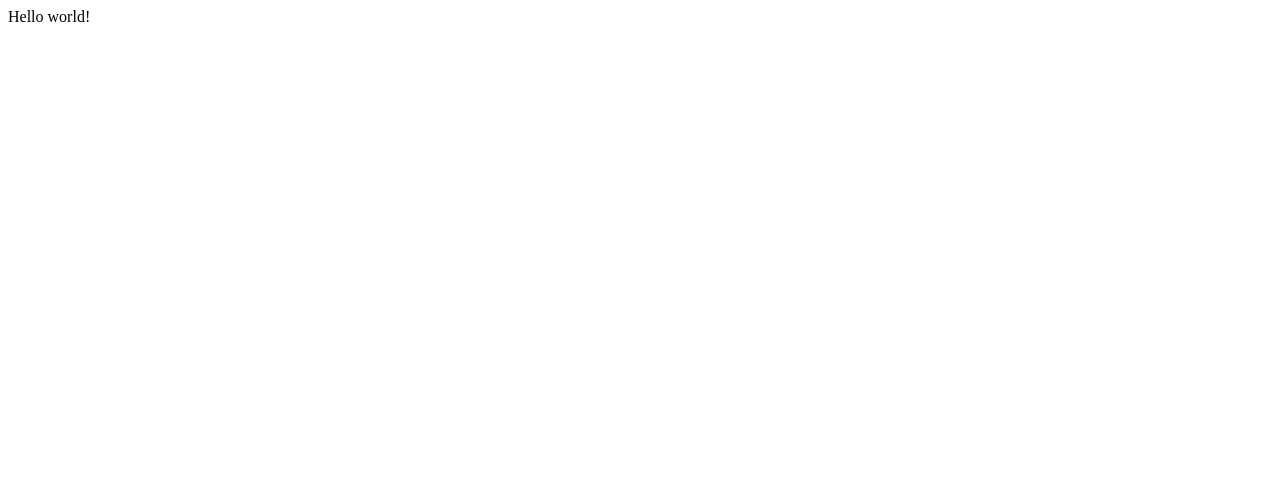
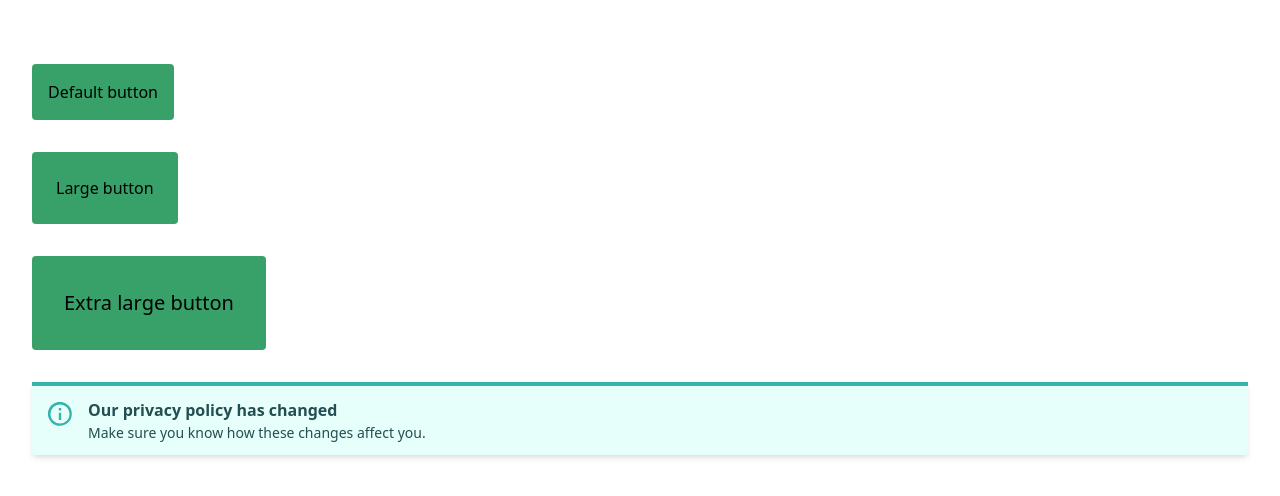
Before and after one commit to jeroentiggelman/gatsby-tailwind-css, a Gatsby site: page / in a window 1280 px wide. Built offline with nearby package versions, Linux system fonts and the light colour scheme; Gatsby itself is replaced by a stand-in of ours.

Commit message:
installed tailwind css and css purge

```diff
--- /dev/null
+++ b/gatsby-browser.js
@@ -0,0 +1 @@
+import "./src/styles/tailwind.css"
--- a/gatsby-config.js
+++ b/gatsby-config.js
@@ -6,5 +6,20 @@
 
 module.exports = {
   /* Your site config here */
-  plugins: [],
+  plugins: [
+    {
+      resolve: `gatsby-plugin-postcss`,
+      options: {
+        postCssPlugins: [require("tailwindcss")],
+      },
+    },
+    {
+      resolve: `gatsby-plugin-purgecss`,
+      options: {
+        printRejected: false,
+        develop: false,
+        tailwind: true,
+      },
+    },
+  ],
 }
--- a/package.json
+++ b/package.json
@@ -15,8 +15,11 @@
   },
   "dependencies": {
     "gatsby": "^2.22.15",
+    "gatsby-plugin-postcss": "^2.3.3",
+    "gatsby-plugin-purgecss": "^5.0.0",
     "react": "^16.12.0",
-    "react-dom": "^16.12.0"
+    "react-dom": "^16.12.0",
+    "tailwindcss": "^1.4.6"
   },
   "devDependencies": {
     "prettier": "2.0.5"
--- /dev/null
+++ b/src/components/Button.js
@@ -0,0 +1,23 @@
+import React from "react"
+
+const sizes = {
+  default: `py-4 px-4`,
+  lg: `py-6 px-6`,
+  xl: `py-8 px-8 text-xl`,
+}
+
+const Button = ({ children, size, className = "" }) => {
+  return (
+    <button
+      className={`
+    ${sizes[size] || sizes.default}
+    ${className}
+    bg-green-600 hover:bg-green-700 rounded text-white"
+    `}
+    >
+      {children}
+    </button>
+  )
+}
+
+export default Button
--- a/src/pages/index.js
+++ b/src/pages/index.js
@@ -1,5 +1,40 @@
 import React from "react"
+import Button from "../components/Button"
 
 export default function Home() {
-  return <div>Hello world!</div>
+  return (
+    <div className="p-8">
+      <p className="mt-8">
+        <Button>Default button</Button>
+      </p>
+      <p className="mt-8">
+        <Button size="lg">Large button</Button>
+      </p>
+      <p className="mt-8">
+        <Button size="xl">Extra large button</Button>
+      </p>
+      <div
+        className="bg-teal-100 border-t-4 border-teal-500 rounded-b text-teal-900 px-4 py-3 shadow-md mt-8"
+        role="alert"
+      >
+        <div className="flex">
+          <div className="py-1">
+            <svg
+              className="fill-current h-6 w-6 text-teal-500 mr-4"
+              xmlns="http://www.w3.org/2000/svg"
+              viewBox="0 0 20 20"
+            >
+              <path d="M2.93 17.07A10 10 0 1 1 17.07 2.93 10 10 0 0 1 2.93 17.07zm12.73-1.41A8 8 0 1 0 4.34 4.34a8 8 0 0 0 11.32 11.32zM9 11V9h2v6H9v-4zm0-6h2v2H9V5z" />
+            </svg>
+          </div>
+          <div>
+            <p className="font-bold">Our privacy policy has changed</p>
+            <p className="text-sm">
+              Make sure you know how these changes affect you.
+            </p>
+          </div>
+        </div>
+      </div>
+    </div>
+  )
 }
--- /dev/null
+++ b/src/styles/tailwind.css
@@ -0,0 +1,5 @@
+@tailwind base;
+
+@tailwind components;
+
+@tailwind utilities;
--- /dev/null
+++ b/tailwind.config.js
@@ -0,0 +1,32 @@
+module.exports = {
+  purge: [],
+  theme: {
+    screens: {
+      sm: "640px",
+      md: "768px",
+      lg: "1024px",
+      xl: "1280px",
+    },
+    fontFamily: {
+      display: ["Gilroy", "sans-serif"],
+      body: ["Graphik", "sans-serif"],
+    },
+    borderWidth: {
+      default: "1px",
+      "0": "0",
+      "2": "2px",
+      "4": "4px",
+    },
+    extend: {
+      colors: {
+        cyan: "#9cdbff",
+      },
+      spacing: {
+        "96": "24rem",
+        "128": "32rem",
+      },
+    },
+  },
+  variants: {},
+  plugins: [],
+}
```
Also changed, not shown: 1 other file.
